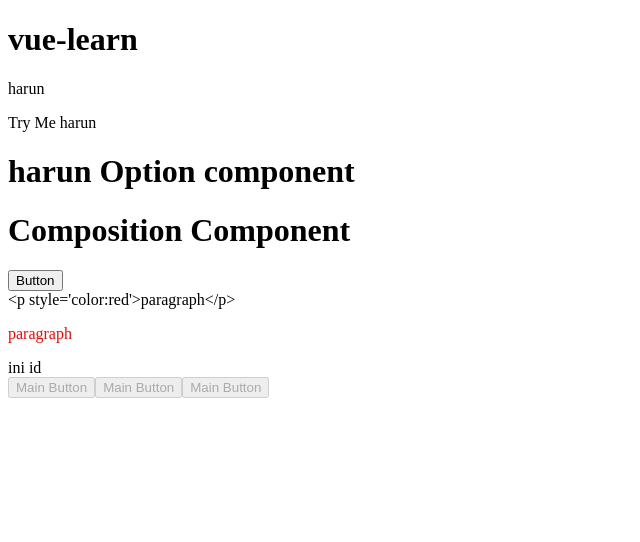
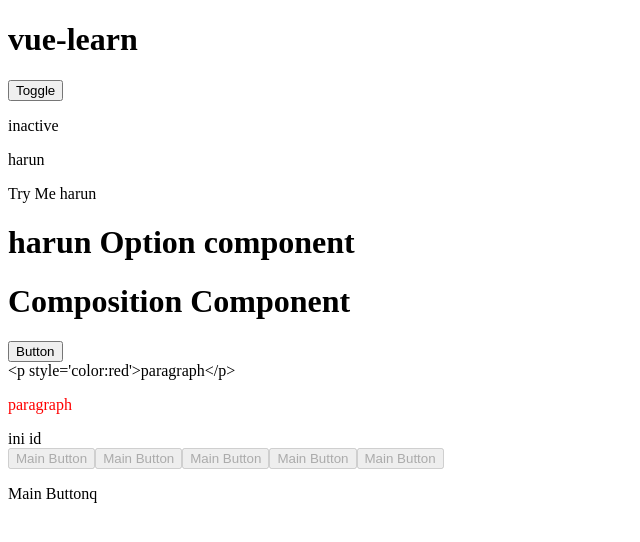
Before and after one commit to harun-alrosyid/vue-learn, a Vue app: page / in a window 1280 px wide. Shown: the top 542 px of the page, without its empty margins (0-640 px from the left). Built offline with nearby package versions, Linux system fonts and the light colour scheme.

Commit message:
feat: learn conditional vue

```diff
--- a/src/App.vue
+++ b/src/App.vue
@@ -1,27 +1,38 @@
 <script setup>
-import MainButton from './components/MainButton.vue';
-import TryMe from './components/TryMe.vue';
+import { ref } from 'vue'
+import MainButton from './components/MainButton.vue'
+import TryMe from './components/TryMe.vue'
 
-const name = "harun";
+const name = 'harun'
 
-const paragraph = "<p style='color:red'>paragraph</p>";
+const paragraph = "<p style='color:red'>paragraph</p>"
 
-const id="iniId";
+const id = 'iniId'
 
+const active = ref(false)
+
+const onclickToggle = () => {
+  active.value = !active.value
+}
 </script>
 
 <template>
   <header>
-   <h1>vue-learn</h1>
+    <h1>vue-learn</h1>
   </header>
-  <p>{{name}}</p>
-  <try-me msg="harun"/>
-  <OptionComponent/>
-  <composition-component/>
+  <!-- v-if  -->
+  <button @click="onclickToggle">Toggle</button>
+  <p v-if="active">active</p>
+  <p v-else>inactive</p>
+  <!--  -->
+  <p>{{ name }}</p>
+  <try-me msg="harun" />
+  <OptionComponent />
+  <composition-component />
 
   <!-- raw html -->
 
-  <div>{{paragraph}}</div>
+  <div>{{ paragraph }}</div>
 
   <div v-html="paragraph"></div>
 
@@ -29,13 +40,7 @@
 
   <div v-bind:id="id">ini id</div>
 
-  <MainButton/>
-
-
-
-
+  <MainButton />
 </template>
 
-<style scoped>
-
-</style>
+<style scoped></style>
--- a/src/components/MainButton.vue
+++ b/src/components/MainButton.vue
@@ -1,5 +1,23 @@
 <script setup>
+defineProps({
+    isLoading: {
+        type: Boolean,
+}
+})
 const disabled = true;
+const btnAttributes = {
+    disabled,
+    class: "btn btn-primary btn-lg" ,
+    id: "buttonId"
+}
+const disabledCheck=(isLoading) => {
+    if(isLoading) return false
+    return true;
+}
+
+const isSeen =(data)=>{
+    return data;
+}
 </script>
 
 <template>
@@ -7,4 +25,12 @@
     <button :disabled class="btn btn-primary">Main Button</button>
     <button :disabled="disabled" class="btn btn-primary">Main Button</button>
     <button v-bind:disabled="disabled" class="btn btn-primary">Main Button</button>
+
+    <!-- v-bind btnAttributes -->
+    <button v-bind="btnAttributes">Main Button</button>
+    <button :disabled="disabledCheck(isLoading)" >Main Button</button>
+
+    <!-- v-bind isSeen -->
+     <p v-if="isSeen(true)">Main Buttonq</p>
+     <p v-if="isSeen(false)">Main Buttonw</p>
 </template>
```
